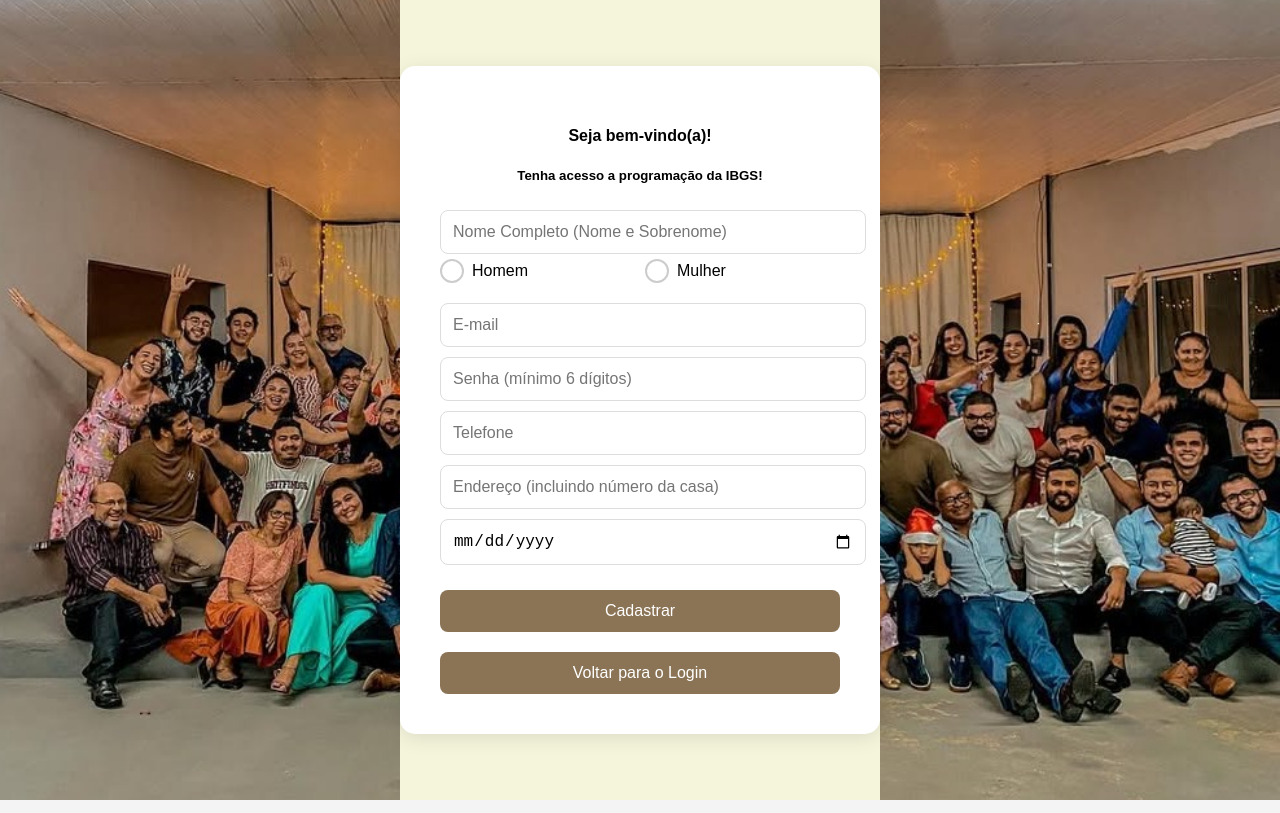
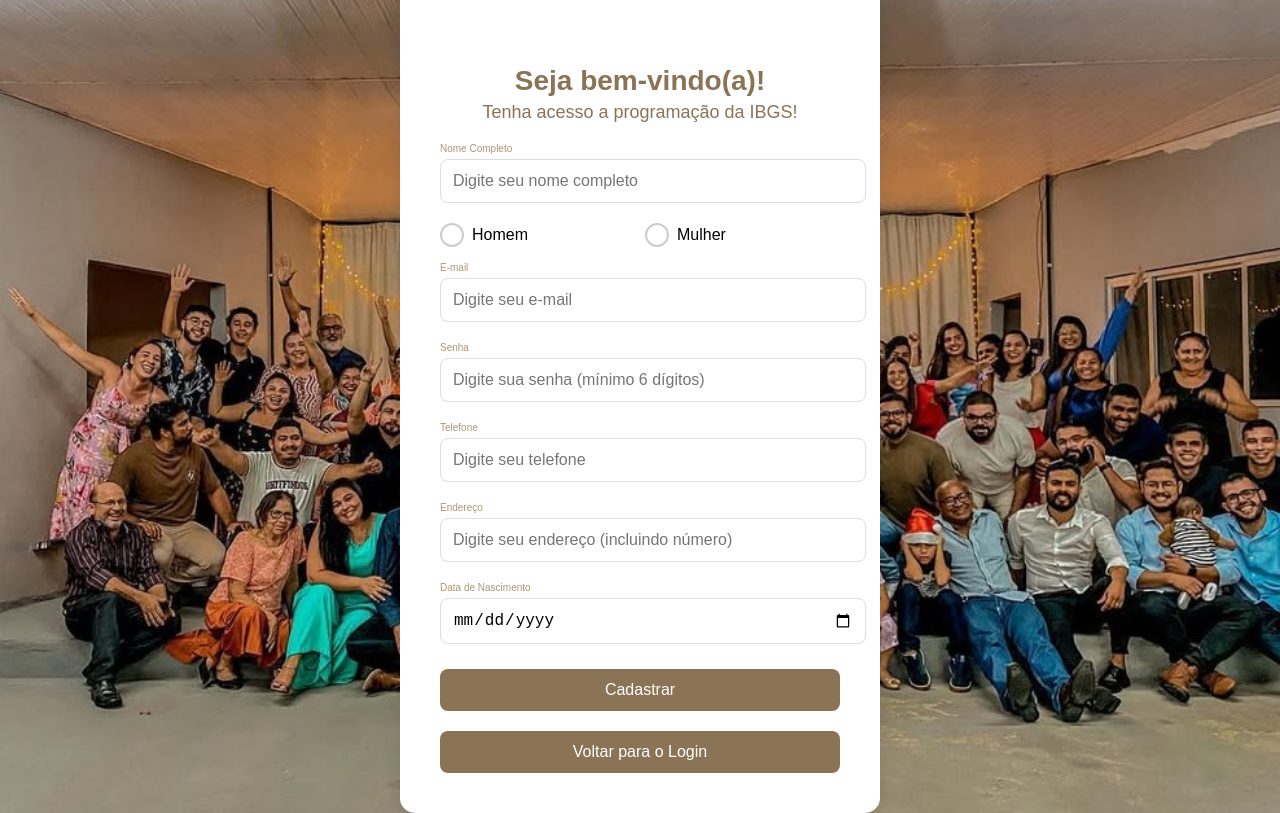
Before and after one commit to leodigory/ibgs, a React (Create React App) app: page /signup in a window 1280 px wide. Built offline with nearby package versions, Linux system fonts and the light colour scheme.

Commit message:
update funcional

```diff
--- a/src/pages/Login.css
+++ b/src/pages/Login.css
@@ -132,7 +132,7 @@ body {
   font-weight: bold; /* Aplica negrito */
   margin-top: 10px;
   text-align: center;
-  text-shadow: var(--success-shadow, 1px 5px 4px white); /* Sombra padrão */
+  text-shadow: var(--success-shadow, 1px 1px 4px rgb(0, 0, 0)); /* Sombra padrão */
 }
 
 .error-message {
@@ -141,7 +141,7 @@ body {
   font-weight: bold; /* Aplica negrito */
   margin-top: 10px;
   text-align: center;
-  text-shadow: var(--error-shadow, 2px 2px 4px rgb(0, 0, 0)); /* Sombra padrão */
+  text-shadow: var(--error-shadow, 2px 1px 4px rgb(0, 0, 0)); /* Sombra padrão */
 }
 
 /* Responsividade para celulares */
--- a/src/pages/SignUp.css
+++ b/src/pages/SignUp.css
@@ -22,6 +22,20 @@
   font-size: 28px;
   font-weight: 600;
 }
+.signup-container h4 {
+  color: #8b7355; /* Cor do título */
+  margin-bottom: 5px; /* Reduz o espaçamento abaixo do título */
+  font-size: 28px; /* Tamanho da fonte do título */
+  font-weight: 600; /* Peso da fonte do título */
+}
+
+.signup-container h5 {
+  color: #8b7355; /* Cor do subtítulo */
+  margin-top: 0; /* Remove o espaçamento acima do subtítulo */
+  margin-bottom: 20px; /* Espaçamento abaixo do subtítulo */
+  font-size: 18px; /* Tamanho da fonte do subtítulo */
+  font-weight: 500; /* Peso da fonte do subtítulo */
+}
 
 .signup-container input {
   width: 100%;
@@ -38,6 +52,11 @@
 .signup-container input:focus {
   border-color: #8b7355;
   box-shadow: 0 0 8px rgba(139, 115, 85, 0.3);
+}
+
+/* Estilo para campos com erro */
+.signup-container input.input-error {
+  border: 2px solid red;
 }
 
 .signup-container button {
@@ -111,6 +130,7 @@
 .gender-selection input[type="radio"]:checked + .radio-custom::after {
   opacity: 1; /* Mostra o ponto interno quando selecionado */
 }
+
 .success-message {
   color: green;
   font-size: 14px;
@@ -158,6 +178,16 @@
   font-size: 16px;
 }
 
+.input-label {
+  display: block;
+  font-size: 10px; /* Tamanho da fonte */
+  font-weight: 500; /* Peso da fonte (pode ser 'bold' para negrito) */
+  color: #af9574; /* Cor do texto (pode ser alterada conforme necessário) */
+  margin-bottom: 0px; /* Espaçamento abaixo do rótulo */
+  margin-top: 15px; /* Espaçamento acima do rótulo */
+  text-align: left;
+}
+
 /* Responsividade para telas menores */
 @media (max-width: 480px) {
   .gender-selection {
@@ -168,6 +198,7 @@
   .gender-selection label {
     font-size: 14px; /* Reduz o tamanho da fonte para caber melhor */
   }
+
   .signup-container button {
     width: 100%;
     padding: 10px;
@@ -180,6 +211,7 @@
     margin-top: 10px;
     transition: background-color 0.3s ease, transform 0.2s ease;
   }
+
   .signup-container h4 {
     margin-bottom: 8px; /* Reduz o espaçamento no mobile */
   }
@@ -188,6 +220,7 @@
     margin-top: 0; /* Garante que não haja espaçamento extra */
     margin-bottom: 5px; /* Reduz o espaçamento no mobile */
   }
+
   .signup-container input {
     width: 100%;
     padding: 12px;
@@ -199,6 +232,4 @@
     transition: border-color 0.3s ease, box-shadow 0.3s ease;
     background-color: #ffffff;
   }
-
-
 }
--- a/src/pages/SignUp.js
+++ b/src/pages/SignUp.js
@@ -1,7 +1,7 @@
 import React, { useState } from 'react';
 import { useNavigate } from 'react-router-dom';
-import { createUserWithEmailAndPassword } from "firebase/auth";
-import { doc, setDoc, collection, query, where, getDocs } from "firebase/firestore";
+import { createUserWithEmailAndPassword, fetchSignInMethodsForEmail } from "firebase/auth";
+import { doc, setDoc } from "firebase/firestore";
 import { auth, db } from '../firebase';
 import './SignUp.css';
 
@@ -14,6 +14,13 @@ function SignUp() {
   const [birthDate, setBirthDate] = useState('');
   const [gender, setGender] = useState('');
   const [error, setError] = useState('');
+  const [nameError, setNameError] = useState(false);
+  const [emailError, setEmailError] = useState(false);
+  const [passwordError, setPasswordError] = useState(false);
+  const [phoneError, setPhoneError] = useState(false);
+  const [addressError, setAddressError] = useState(false);
+  const [birthDateError, setBirthDateError] = useState(false);
+  const [genderError, setGenderError] = useState(false);
   const navigate = useNavigate();
 
   const validateName = (name) => {
@@ -31,61 +38,78 @@ function SignUp() {
 
   const handlePhoneChange = (e) => {
     const inputValue = e.target.value;
-    // Remove todos os caracteres que não são números
     const numericValue = inputValue.replace(/\D/g, '');
-    setPhone(numericValue); // Atualiza o estado apenas com números
+    setPhone(numericValue);
   };
 
-  const checkIfUserExists = async (name, email) => {
-    // Verifica se já existe um usuário com o mesmo nome ou e-mail
-    const usersRef = collection(db, "users");
-    const nameQuery = query(usersRef, where("name", "==", name));
-    const emailQuery = query(usersRef, where("email", "==", email));
-
-    const [nameSnapshot, emailSnapshot] = await Promise.all([
-      getDocs(nameQuery),
-      getDocs(emailQuery),
-    ]);
-
-    if (!nameSnapshot.empty) {
-      return "Já existe um usuário com este nome.";
+  const checkIfEmailExists = async (email) => {
+    try {
+      const methods = await fetchSignInMethodsForEmail(auth, email);
+      return methods.length > 0;
+    } catch (error) {
+      console.error("Erro ao verificar e-mail:", error.message);
+      return false;
     }
-
-    if (!emailSnapshot.empty) {
-      return "Já existe um usuário com este e-mail.";
-    }
-
-    return null;
   };
 
   const handleSignUp = async () => {
     setError(''); // Limpa o erro anterior
+    setNameError(false);
+    setEmailError(false);
+    setPasswordError(false);
+    setPhoneError(false);
+    setAddressError(false);
+    setBirthDateError(false);
+    setGenderError(false);
+
+    let hasError = false;
 
     if (!validateName(name)) {
-      setError('Por favor, insira seu nome completo (nome e sobrenome).');
-      return;
+      setNameError(true);
+      hasError = true;
     }
 
-    if (!email || !password || !phone || !address || !birthDate || !gender) {
-      setError('Por favor, preencha todos os campos obrigatórios.');
-      return;
+    if (!email) {
+      setEmailError(true);
+      hasError = true;
+    }
+
+    if (!validatePassword(password)) {
+      setPasswordError(true);
+      hasError = true;
+    }
+
+    if (!phone) {
+      setPhoneError(true);
+      hasError = true;
     }
 
     if (!validateAddress(address)) {
-      setError('Por favor, insira o número da casa no endereço.');
-      return;
+      setAddressError(true);
+      hasError = true;
     }
 
-    if (!validatePassword(password)) {
-      setError('A senha deve ter no mínimo 6 caracteres.');
+    if (!birthDate) {
+      setBirthDateError(true);
+      hasError = true;
+    }
+
+    if (!gender) {
+      setGenderError(true);
+      hasError = true;
+    }
+
+    if (hasError) {
+      setError('Por favor, corrija os campos destacados.');
       return;
     }
 
     try {
-      // Verifica se já existe um usuário com o mesmo nome ou e-mail
-      const userExistsError = await checkIfUserExists(name, email);
-      if (userExistsError) {
-        setError(userExistsError);
+      // Verifica se o e-mail já está em uso
+      const emailExists = await checkIfEmailExists(email);
+      if (emailExists) {
+        setEmailError(true);
+        setError('Este e-mail já está em uso. Por favor, use outro e-mail.');
         return;
       }
 
@@ -110,7 +134,8 @@ function SignUp() {
     } catch (error) {
       console.error("Erro ao cadastrar usuário:", error.message);
       if (error.code === 'auth/email-already-in-use') {
-        setError('Este e-mail já está em uso. Por favor, use outro e-mail.');
+        setEmailError(true);
+        setError('Este e-mail já está cadastrado. Por favor, use outro e-mail.');
       } else {
         setError('Erro ao cadastrar: ' + error.message);
       }
@@ -125,14 +150,19 @@ function SignUp() {
 
         {error && <div className="error-message">{error}</div>}
 
+        {/* Campo Nome Completo */}
+        <label className="input-label">Nome Completo</label>
         <input
           type="text"
-          placeholder="Nome Completo (Nome e Sobrenome)"
+          placeholder="Digite seu nome completo"
           value={name}
           onChange={(e) => setName(e.target.value)}
+          className={nameError ? 'input-error' : ''}
           required
         />
 
+        {/* Seleção de Gênero */}
+        <label className="input-label"></label>
         <div className="gender-selection">
           <label>
             <input
@@ -160,45 +190,60 @@ function SignUp() {
           </label>
         </div>
 
+        {/* Campo E-mail */}
+        <label className="input-label">E-mail</label>
         <input
           type="email"
-          placeholder="E-mail"
+          placeholder="Digite seu e-mail"
           value={email}
           onChange={(e) => setEmail(e.target.value)}
+          className={emailError ? 'input-error' : ''}
           required
         />
 
+        {/* Campo Senha */}
+        <label className="input-label">Senha</label>
         <input
           type="password"
-          placeholder="Senha (mínimo 6 dígitos)"
+          placeholder="Digite sua senha (mínimo 6 dígitos)"
           value={password}
           onChange={(e) => setPassword(e.target.value)}
+          className={passwordError ? 'input-error' : ''}
           required
         />
 
+        {/* Campo Telefone */}
+        <label className="input-label">Telefone</label>
         <input
           type="tel"
-          placeholder="Telefone"
+          placeholder="Digite seu telefone"
           value={phone}
           onChange={handlePhoneChange}
-          inputMode="numeric" // Mostra o teclado numérico em dispositivos móveis
-          pattern="[0-9]*"   // Garante que apenas números sejam aceitos
+          className={phoneError ? 'input-error' : ''}
+          inputMode="numeric"
+          pattern="[0-9]*"
           required
         />
 
+        {/* Campo Endereço */}
+        <label className="input-label">Endereço</label>
         <input
           type="text"
-          placeholder="Endereço (incluindo número da casa)"
+          placeholder="Digite seu endereço (incluindo número)"
           value={address}
           onChange={(e) => setAddress(e.target.value)}
+          className={addressError ? 'input-error' : ''}
           required
         />
 
+        {/* Campo Data de Nascimento */}
+        <label className="input-label">Data de Nascimento</label>
         <input
           type="date"
-          placeholder="Data de Nascimento"
+          placeholder="Digite sua data de nascimento"
           value={birthDate}
           onChange={(e) => setBirthDate(e.target.value)}
+          className={birthDateError ? 'input-error' : ''}
           required
         />
 
```
